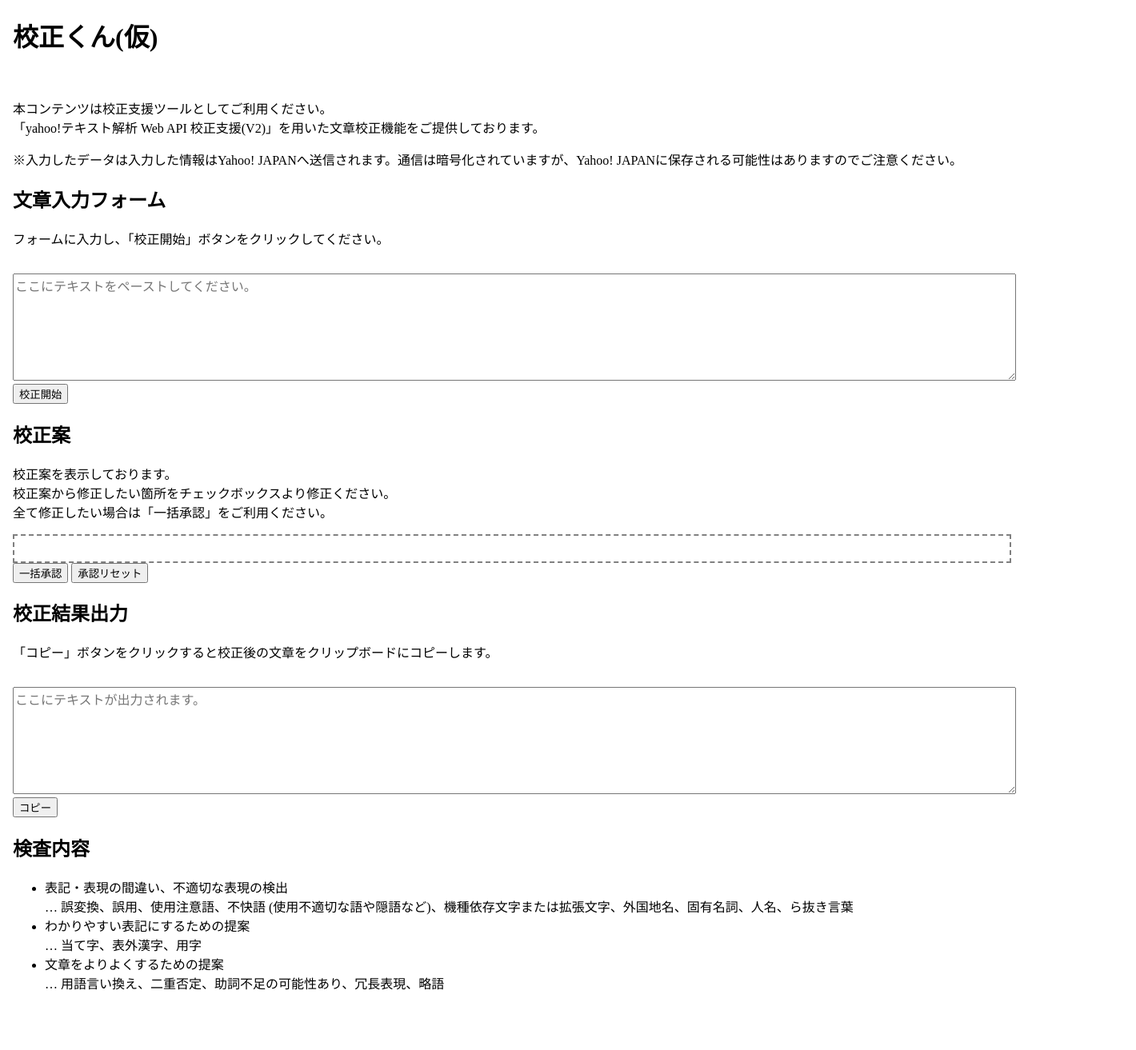
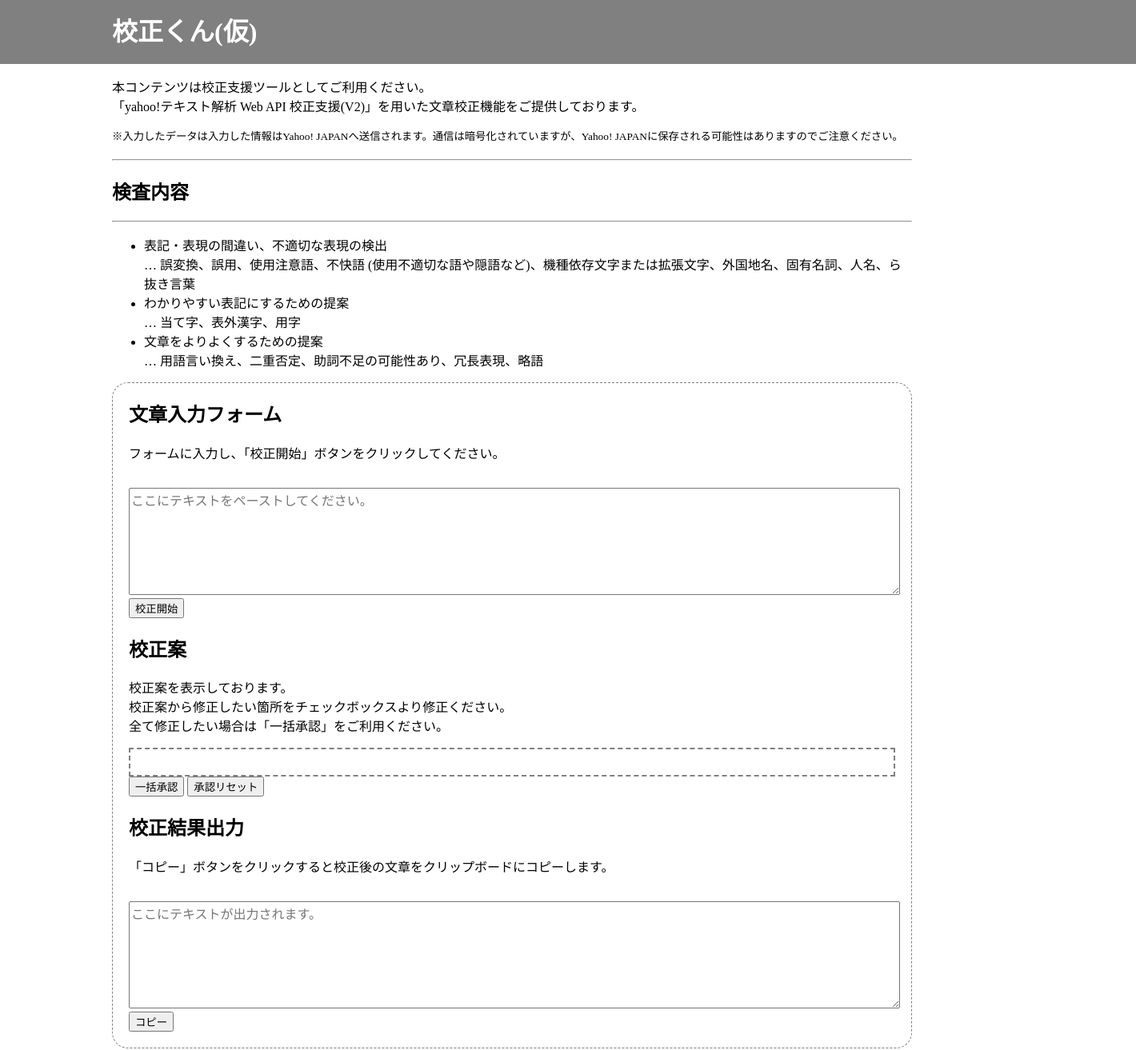
Before and after one commit to KK-a-tech/Document-Proofreading, a plain HTML site: page sample.html in a window 1280 px wide. Shown: the top 1313 px of the page at 80% size, 1420 px wide, since content can reach past the window. Before the commit the page ends 1289 px from the top, so only its background shows below. Drawn offline with Linux system fonts and the light colour scheme.

Commit message:
change:ヘッダー、フッダー背景、フォーム囲み追加

```diff
--- a/sample.html
+++ b/sample.html
@@ -9,15 +9,40 @@
     <script src="./kousei.js"></script>
   </head>
   <body>
-    <h1>校正くん(仮)</h1>
-    <img href="">
-    <p>
+    <div class="inner">
+      <h1 class="inner_title">校正くん(仮)</h1>
+      <!-- <img href=""> -->
+      <p class="">
         本コンテンツは校正支援ツールとしてご利用ください。<br>
         「yahoo!テキスト解析 Web API 校正支援(V2)」を用いた文章校正機能をご提供しております。
       </p>
-    <section>
+      <small>
         ※入力したデータは入力した情報はYahoo! JAPANへ送信されます。通信は暗号化されていますが、Yahoo! JAPANに保存される可能性はありますのでご注意ください。
-    </section>
+      </small>
+    </div>
+
+    <div class="inner">
+      <hr class="line upper-line">
+      <h2 class="inner_kensa-naiyou">検査内容</h2>
+      <hr class="line douner-line">
+      <ul>
+        <li>
+          表記・表現の間違い、不適切な表現の検出<br>
+          … 誤変換、誤用、使用注意語、不快語 (使用不適切な語や隠語など)、機種依存文字または拡張文字、外国地名、固有名詞、人名、ら抜き言葉
+        </li>
+        <li>
+          わかりやすい表記にするための提案<br>
+          … 当て字、表外漢字、用字
+        </li>
+        <li>
+          文章をよりよくするための提案<br>
+          … 用語言い換え、二重否定、助詞不足の可能性あり、冗長表現、略語
+        </li>
+      </ul>
+    </div>
+
+    <div class="inner">
+      <div class="kousei_form">
         <h2>文章入力フォーム</h2>
         <p>フォームに入力し、「校正開始」ボタンをクリックしてください。</p>
         <textarea id="input-text" placeholder="ここにテキストをペーストしてください。"></textarea>
@@ -35,21 +60,9 @@
         <p>「コピー」ボタンをクリックすると校正後の文章をクリップボードにコピーします。</p>
         <textarea id="output-text" placeholder="ここにテキストが出力されます。"></textarea>
         <button onclick="navigator.clipboard.writeText(document.getElementById('output-text').value)">コピー</button>
-    <h2>検査内容</h2>
-    <ul>
-      <li>
-        表記・表現の間違い、不適切な表現の検出<br>
-        … 誤変換、誤用、使用注意語、不快語 (使用不適切な語や隠語など)、機種依存文字または拡張文字、外国地名、固有名詞、人名、ら抜き言葉
-      </li>
-      <li>
-        わかりやすい表記にするための提案<br>
-        … 当て字、表外漢字、用字
-      </li>
-      <li>
-        文章をよりよくするための提案<br>
-        … 用語言い換え、二重否定、助詞不足の可能性あり、冗長表現、略語
-      </li>
-    </ul>
+      </div>
+    </div>
+
   </body>
   <footer>
 
--- a/style.css
+++ b/style.css
@@ -1,7 +1,13 @@
 @charset "utf-8";
+
+/* common */
+
 body {
   margin: 0;
-  padding: 0 1rem 2rem 1rem;
+  padding: 0;
+
+  width: 1000px;
+  margin-inline: auto;
 }
 
 textarea {
@@ -16,7 +22,7 @@ textarea {
   margin-top: 1rem;
 }
 
-del {
+/* del {
   background-color: #ff8b8b;
   text-decoration: none;
 }
@@ -25,4 +31,49 @@ ins {
   background-color: #80fc8b;
   text-decoration: none;
   color: gray;
+} */
+
+line{
+  color: gray;
 }
+.upper-line{
+  margin-top: 20px;
+}
+
+/* header */
+
+.inner_title{
+  color: white;
+  background-color: gray;
+  height: 80px;
+  margin: 0;
+  line-height: 80px;
+
+  width: 100vw;
+  margin-left: calc(50% - 50vw);
+  padding-left: calc(50vw - 50%);
+}
+
+/* kensanaiyou */
+.kensa-naiyou{
+  margin: 0;
+}
+
+/* form */
+.kousei_form{
+  border: 1px, dashed, gray;
+  border-radius: 20px;
+  padding: 0 20px 20px;
+}
+
+/* footer */
+
+footer{
+  height: 80px;
+  background-color: gray;
+  margin-top: 20px;
+
+  width: 100vw;
+  margin-left: calc(50% - 50vw);
+  padding-left: calc(50vw - 50%);
+}
```
Lines whose indentation alone changed are shown as unchanged.
